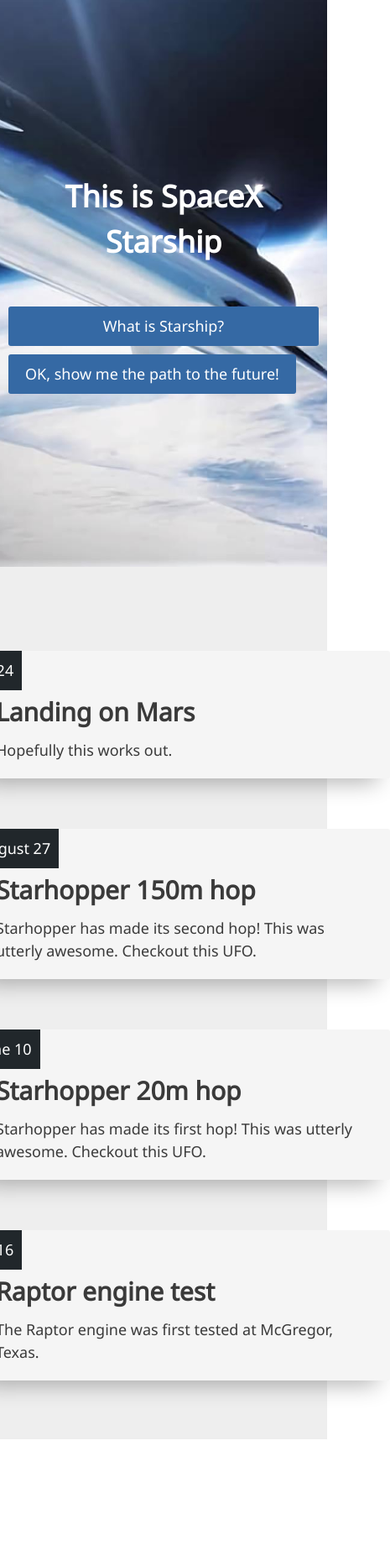
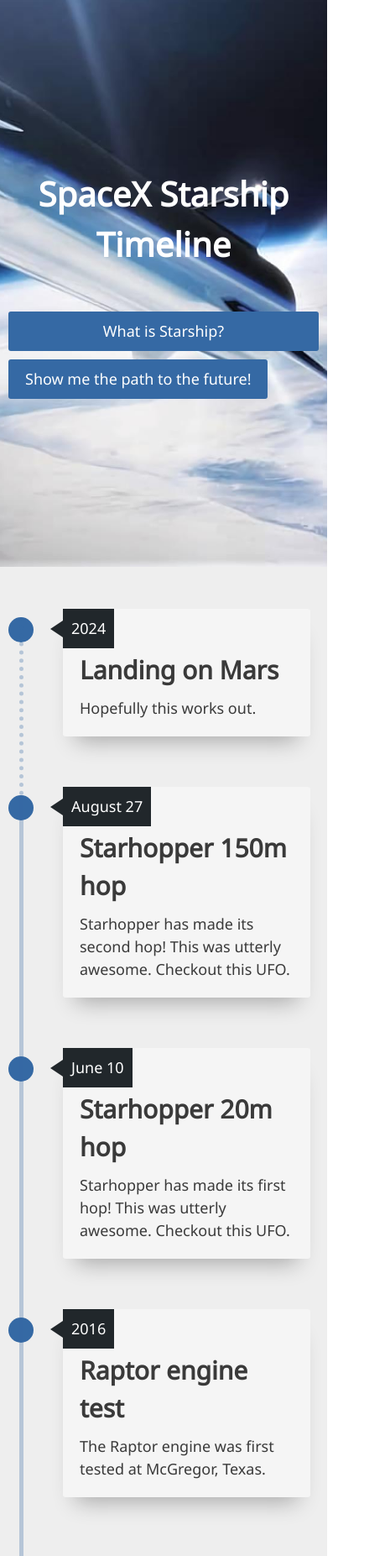
Before and after one commit to r-spacex/starship-timeline, a Gatsby site: page / in a window 390 px wide. Shown: the whole page at 84% size, 465 px wide, since content can reach past the window. Before the commit the page ends 1714 px from the top, so only its background shows below. Built offline with nearby package versions, Linux system fonts and the light colour scheme; Gatsby itself is replaced by a stand-in of ours.

Commit message:
Improve responsivness

```diff
--- a/src/components/Timeline/index.js
+++ b/src/components/Timeline/index.js
@@ -14,10 +14,14 @@ const OFFSET_CIRCLE_FROM_ITEM = DATE_ITEM_PADDING;
 export const Timeline = styled.main`
   display: flex;
   flex-direction: column;
-  align-items: center;
-  padding: ${Grid(20)} ${Grid(2)} ${Grid(OFFSET_CIRCLE_FROM_ITEM)};
+  padding: ${Grid(10)} ${Grid(2)} ${Grid(OFFSET_CIRCLE_FROM_ITEM)};
   background-color: ${colorPalette.background};
   min-height: 100vh;
+
+  @media screen and (min-width: ${thresholds.large}) {
+    align-items: center;
+    padding-top: ${Grid(20)};
+  }
 `;
 
 export const ItemTitle = styled.h2`
@@ -117,7 +121,7 @@ const rightStyle = css`
 export const Item = styled.article`
   position: relative;
   width: ${Grid(ITEM_WIDTH)};
-  padding: ${Grid(10)} ${Grid(6)} ${Grid(4)};
+  padding: ${Grid(10)} ${Grid(4)} ${Grid(4)};
   margin-bottom: ${Grid(MARGIN_BETWEEN_ITEMS)};
   background-color: ${colorPalette.contentBackground};
   color: ${colorPalette.text};
@@ -135,8 +139,9 @@ export const Item = styled.article`
     }
   }
 
+  max-width: calc(100% - ${Grid(CIRCLE_SIZE / 2 + MARGIN_BETWEEN_ITEMS)});
   @media screen and (max-width: calc(${thresholds.large} - 1px)) {
     ${rightStyle};
-    margin-right: ${Grid(MARGIN_BETWEEN_ITEMS + ITEM_WIDTH)}
+    transform: translateX(${Grid(CIRCLE_SIZE / 2 + MARGIN_BETWEEN_ITEMS_AND_TIMELINE)});
   }
 `;
--- a/src/pages/index.js
+++ b/src/pages/index.js
@@ -16,7 +16,7 @@ const IndexPage = () => (
   <>
     <SEO />
     <Header Tag="header" filename="starship-bfr-separation-orbit">
-      <HeaderTitle>This is SpaceX Starship</HeaderTitle>
+      <HeaderTitle>SpaceX Starship Timeline</HeaderTitle>
       <HeaderActions>
         <Button
           as="a"
@@ -27,7 +27,7 @@ const IndexPage = () => (
         >
           What is Starship?
         </Button>
-        <Button onClick={scrollToTimeline}>OK, show me the path to the future!</Button>
+        <Button onClick={scrollToTimeline}>Show me the path to the future!</Button>
       </HeaderActions>
     </Header>
     <Timeline id="timeline">
--- a/src/stylesheet.js
+++ b/src/stylesheet.js
@@ -21,8 +21,10 @@ export const fonts = {
     line-height: 1.5;
   `,
   h2: css`
-    font-family: Noto Sans, sans-serif;
     font-size: 30px;
+  `,
+  h1: css`
+    font-size: 40px;
   `
 };
 
```
